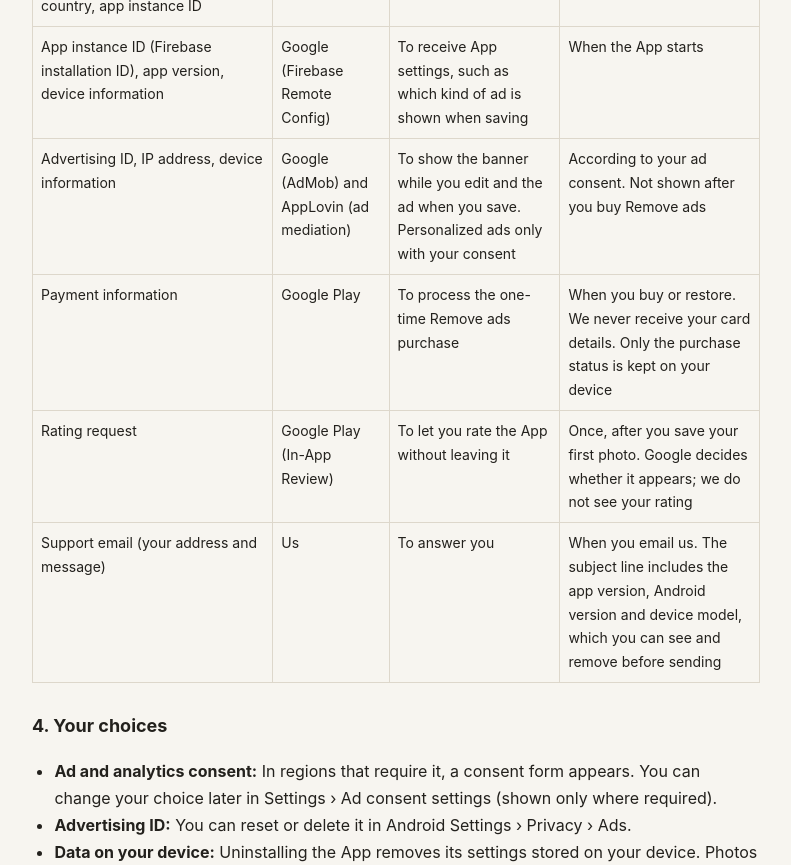
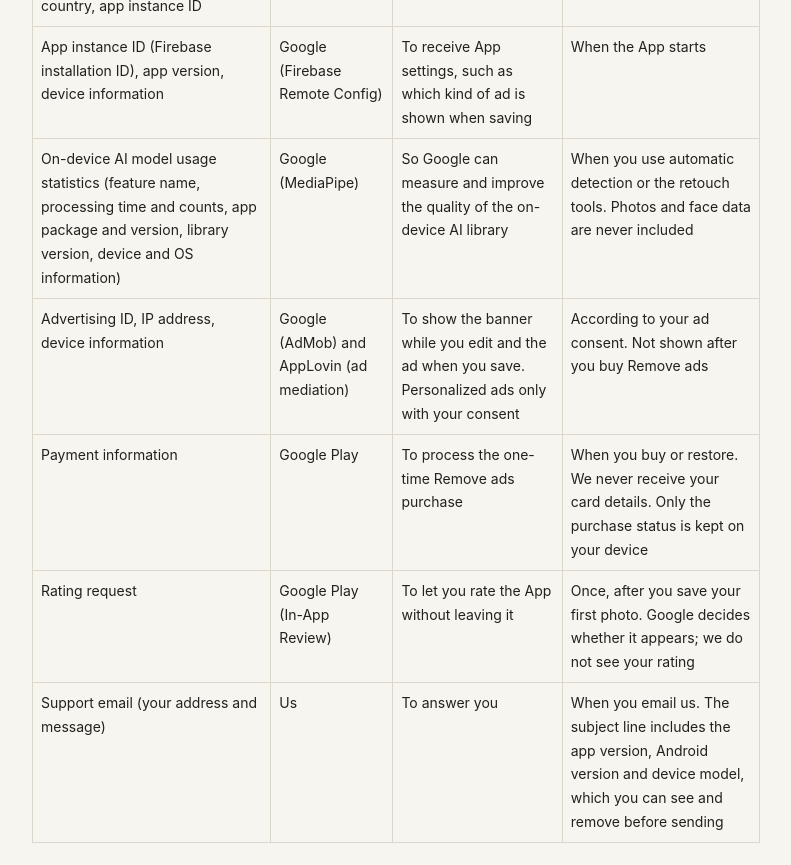
Before and after one commit to PieGames/pimpleremover, a plain HTML site: page privacy/index.html in a window 1280 px wide. Shown: the part 860-1725 px from the top of the page, without its empty margins (244-1035 px from the left). Drawn offline with Linux system fonts and the light colour scheme.

Commit message:
Privacy policy: disclose MediaPipe on-device model usage statistics (en · ko)
Co-Authored-By: Claude Opus 5.5 <noreply@anthropic.com>
Claude-Session: https://claude.ai/code/session_017mnELhftb5dhDZ8jbezYsB

```diff
--- a/privacy/index.html
+++ b/privacy/index.html
@@ -30,6 +30,7 @@
 <tbody>
 <tr><td>Usage events (photo chosen, editing tool and mode used, photo saved, ad shown or unavailable, purchase and restore results, settings opened), app version, device model, OS, country, app instance ID</td><td>Google (Firebase Analytics)</td><td>To see which features are used and improve the App</td><td>In regions that require consent (EEA, UK, Switzerland, etc.) only if you consent; elsewhere from the start. Photos are never part of these events</td></tr>
 <tr><td>App instance ID (Firebase installation ID), app version, device information</td><td>Google (Firebase Remote Config)</td><td>To receive App settings, such as which kind of ad is shown when saving</td><td>When the App starts</td></tr>
+<tr><td>On-device AI model usage statistics (feature name, processing time and counts, app package and version, library version, device and OS information)</td><td>Google (MediaPipe)</td><td>So Google can measure and improve the quality of the on-device AI library</td><td>When you use automatic detection or the retouch tools. Photos and face data are never included</td></tr>
 <tr><td>Advertising ID, IP address, device information</td><td>Google (AdMob) and AppLovin (ad mediation)</td><td>To show the banner while you edit and the ad when you save. Personalized ads only with your consent</td><td>According to your ad consent. Not shown after you buy Remove ads</td></tr>
 <tr><td>Payment information</td><td>Google Play</td><td>To process the one-time Remove ads purchase</td><td>When you buy or restore. We never receive your card details. Only the purchase status is kept on your device</td></tr>
 <tr><td>Rating request</td><td>Google Play (In-App Review)</td><td>To let you rate the App without leaving it</td><td>Once, after you save your first photo. Google decides whether it appears; we do not see your rating</td></tr>
@@ -83,6 +84,7 @@
 <tbody>
 <tr><td>사용 기록(사진 고름, 쓴 보정 도구와 모드, 사진 저장, 광고 표시·실패, 구매·복원 결과, 설정 열기), 앱 버전, 기기 모델, OS, 국가, 앱 인스턴스 ID</td><td>Google (Firebase Analytics)</td><td>어떤 기능이 쓰이는지 보고 앱을 개선하기 위해</td><td>동의가 필요한 지역(EEA, 영국, 스위스 등)에서는 동의한 경우에만, 그 밖의 지역에서는 처음부터. 사진은 이 기록에 절대 들어가지 않습니다</td></tr>
 <tr><td>앱 인스턴스 ID(Firebase 설치 ID), 앱 버전, 기기 정보</td><td>Google (Firebase Remote Config)</td><td>저장할 때 보여 줄 광고 종류 같은 앱 설정을 받기 위해</td><td>앱을 시작할 때</td></tr>
+<tr><td>기기 안 AI 모델 사용 통계(기능 이름, 처리 시간·횟수, 앱 패키지·버전, 라이브러리 버전, 기기·OS 정보)</td><td>Google (MediaPipe)</td><td>Google 이 기기 안 AI 라이브러리의 품질을 측정하고 개선하기 위해</td><td>자동 찾기나 보정 도구를 쓸 때. 사진과 얼굴 정보는 절대 들어가지 않습니다</td></tr>
 <tr><td>광고 ID, IP 주소, 기기 정보</td><td>Google (AdMob), AppLovin(광고 미디에이션)</td><td>편집 중 배너 광고와 저장할 때 광고를 보여 주기 위해. 맞춤 광고는 동의한 경우에만</td><td>광고 동의에 따라. 광고 제거를 구매하면 보이지 않습니다</td></tr>
 <tr><td>결제 정보</td><td>Google Play</td><td>광고 제거 1회 구매를 처리하기 위해</td><td>구매하거나 복원할 때. 카드 정보는 우리가 받지 않습니다. 구매 상태만 기기에 저장됩니다</td></tr>
 <tr><td>평가 요청</td><td>Google Play (인앱 리뷰)</td><td>앱을 떠나지 않고 평가할 수 있게 하기 위해</td><td>처음 사진을 저장한 뒤 한 번. 표시 여부는 Google 이 정하며 우리는 평가 내용을 볼 수 없습니다</td></tr>
```
